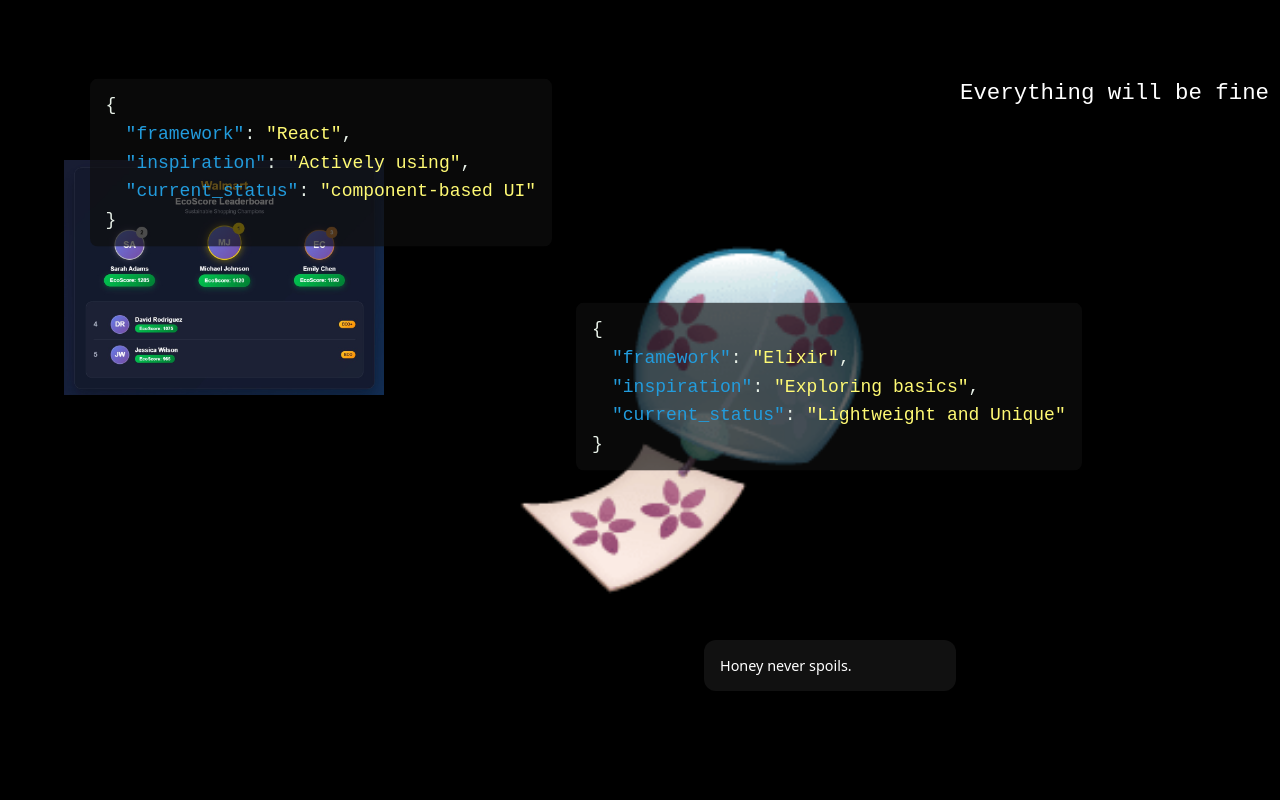
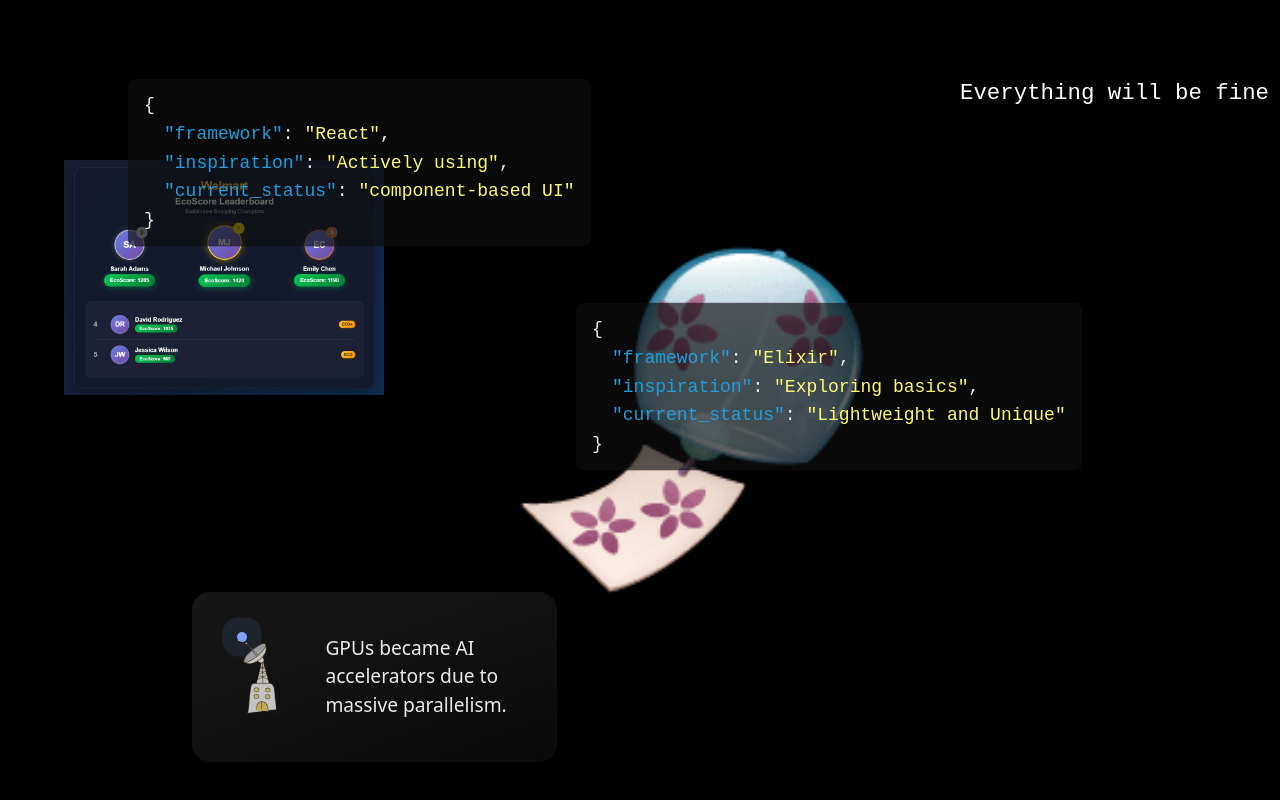
Before and after one commit to priyanshijain1/do-not-know-yet, a plain HTML site: page index.html in a window 1280 px wide. Shown: the top 800 px of the page. Drawn offline with Linux system fonts and the light colour scheme.

Commit message:
added tech fact widget

```diff
--- a/js/main.js
+++ b/js/main.js
@@ -1,7 +1,7 @@
 createImageWidget("assets/images/leaderb.jpg", 5, 10, 320, 1);
 createImageWidget("assets/images/windchime.png", 40, 15, 360, 2);
 
-createRandomFactWidget(55, 40, 3);
+createTechFactWidget(15, 37, 3);
 createJSONWidget(45, 19, 2, "Elixir", "Lightweight and Unique", "Exploring basics");
-createJSONWidget(7, 5, 1, "React", "component-based UI", "Actively using");
+createJSONWidget(10, 5, 1, "React", "component-based UI", "Actively using");
 createQuoteWidget("Everything will be fine", 75, 5, 4);
--- a/styles/widgets.css
+++ b/styles/widgets.css
@@ -10,12 +10,78 @@
 }
 
 /* RANDOM FACT */
-.fact-widget {
-  width: 220px;
-  background: #111;
-  padding: 1rem;
-  font-size: 0.9rem;
+.tech-fact-widget {
+  width: 320px;
+  display: flex;
+  align-items: center;
+  gap: 1rem;
+  padding: 1.4rem;
+  border-radius: 18px;
+  background: linear-gradient(
+    160deg,
+    rgba(25, 25, 25, 0.95),
+    rgba(10, 10, 10, 0.95)
+  );
+  color: #eaeaea;
+  cursor: pointer;
+  transition: transform 0.25s ease, box-shadow 0.25s ease;
 }
+
+.tech-fact-widget:hover {
+  transform: translateY(-4px);
+  box-shadow: 0 14px 40px rgba(0, 0, 0, 0.6);
+}
+
+/* antenna section */
+.antenna {
+  margin-right: 0.5rem;
+}
+
+.antenna img {
+  width: 87px;
+  opacity: 0.75;
+}
+
+/* signal pulse */
+.pulse {
+  position: absolute;
+  top: 40px;
+  left: 13.7%;
+  width: 10px;
+  height: 10px;
+  background: #7aa2f7;
+  border-radius: 50%;
+  transform: translateX(-50%);
+  animation: pulse 2s infinite;
+}
+
+@keyframes pulse {
+  0% {
+    box-shadow: 0 0 0 0 rgba(122, 162, 247, 0.5);
+  }
+  100% {
+    box-shadow: 0 0 0 18px rgba(122, 162, 247, 0);
+  }
+}
+
+/* text */
+.fact-content {
+  flex: 1;
+  padding-right: 1rem;
+}
+
+.fact-text {
+  font-size: 1.2rem;
+  line-height: 1.5;
+  opacity: 0;
+  transition: opacity 0.4s ease;
+}
+
+.fact-text.show {
+  opacity: 1;
+}
+
+
 
 /* JSON */
 .json-widget {
--- a/widgets/randomFactWidget.js
+++ b/widgets/randomFactWidget.js
@@ -1,15 +1,55 @@
-function createRandomFactWidget(x, y, z) {
-  const facts = [
-    "Octopuses have three hearts.",
-    "Honey never spoils.",
-    "Bananas are berries.",
-    "Venus rotates backwards."
+function createTechFactWidget(x, y, z) {
+  const techFacts = [
+    "Computers are fast at arithmetic but slow at memory access.",
+    "Cache misses can cost more time than inefficient algorithms.",
+    "GPUs became AI accelerators due to massive parallelism.",
+    "Zero-based indexing comes from low-level memory addressing.",
+    "The OS scheduler switches tasks every few milliseconds.",
+    "Floating-point math cannot represent many decimals exactly.",
+    "Browsers are among the most complex software systems.",
+    "Concurrency bugs can exist even on single-core CPUs.",
+    "Most performance bugs are memory-related, not CPU-related."
   ];
 
   const el = document.createElement("div");
-  el.className = "widget fact-widget";
-  el.textContent = facts[Math.floor(Math.random() * facts.length)];
+  el.className = "widget tech-fact-widget";
+
+  el.innerHTML = `
+    <div class="antenna">
+      <img src="assets/images/antenna.png" alt="antenna" />
+      <span class="pulse"></span>
+    </div>
+
+    <div class="fact-content">
+      <p class="fact-text"></p>
+    </div>
+  `;
+
+  const factText = el.querySelector(".fact-text");
 
   place(el, x, y, z);
   document.getElementById("canvas").appendChild(el);
+
+  let currentFact = "";
+
+  function setNewFact() {
+    let next;
+    do {
+      next = techFacts[Math.floor(Math.random() * techFacts.length)];
+    } while (next === currentFact);
+
+    currentFact = next;
+
+    factText.classList.remove("show");
+    setTimeout(() => {
+      factText.textContent = currentFact;
+      factText.classList.add("show");
+    }, 300);
+  }
+
+  setNewFact();
+  setInterval(setNewFact, 15000);
+
+  // manual override
+  el.addEventListener("click", setNewFact);
 }
```
Also changed, not shown: assets/images/antenna.png (added).
